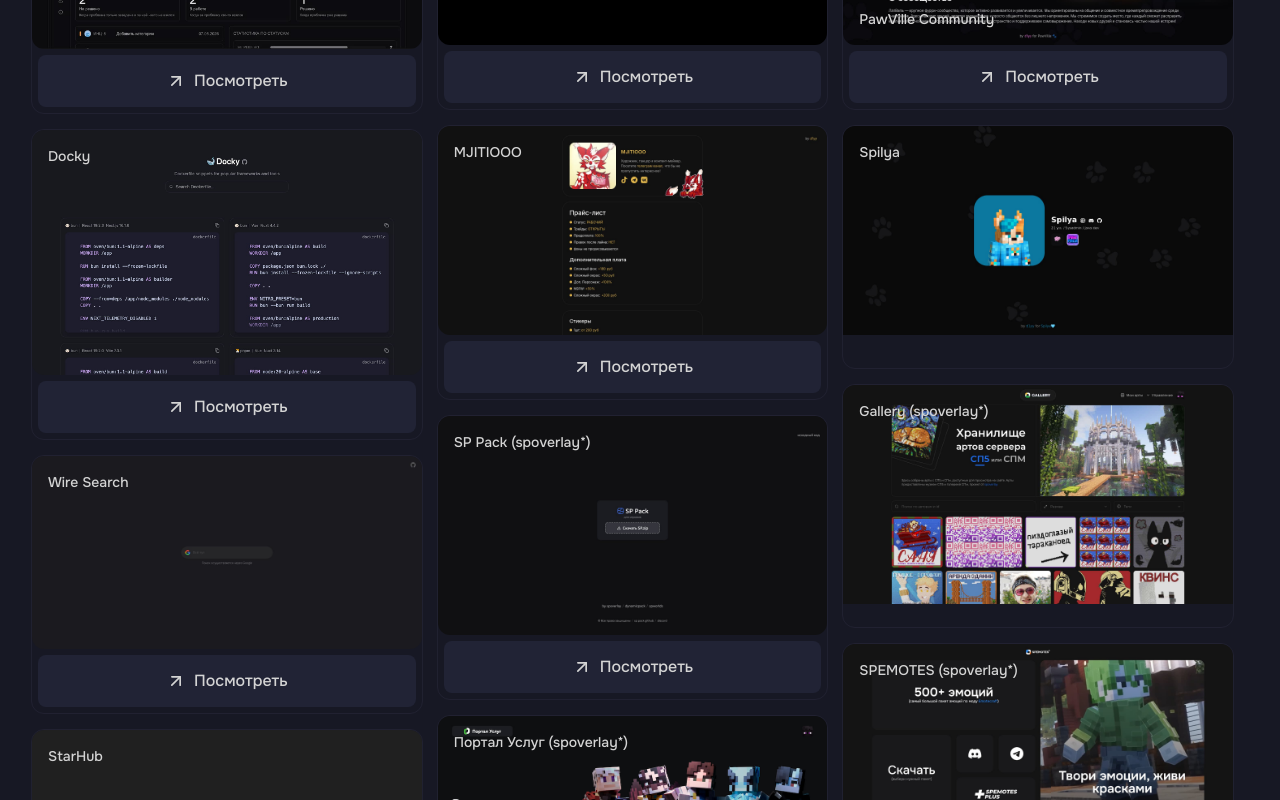
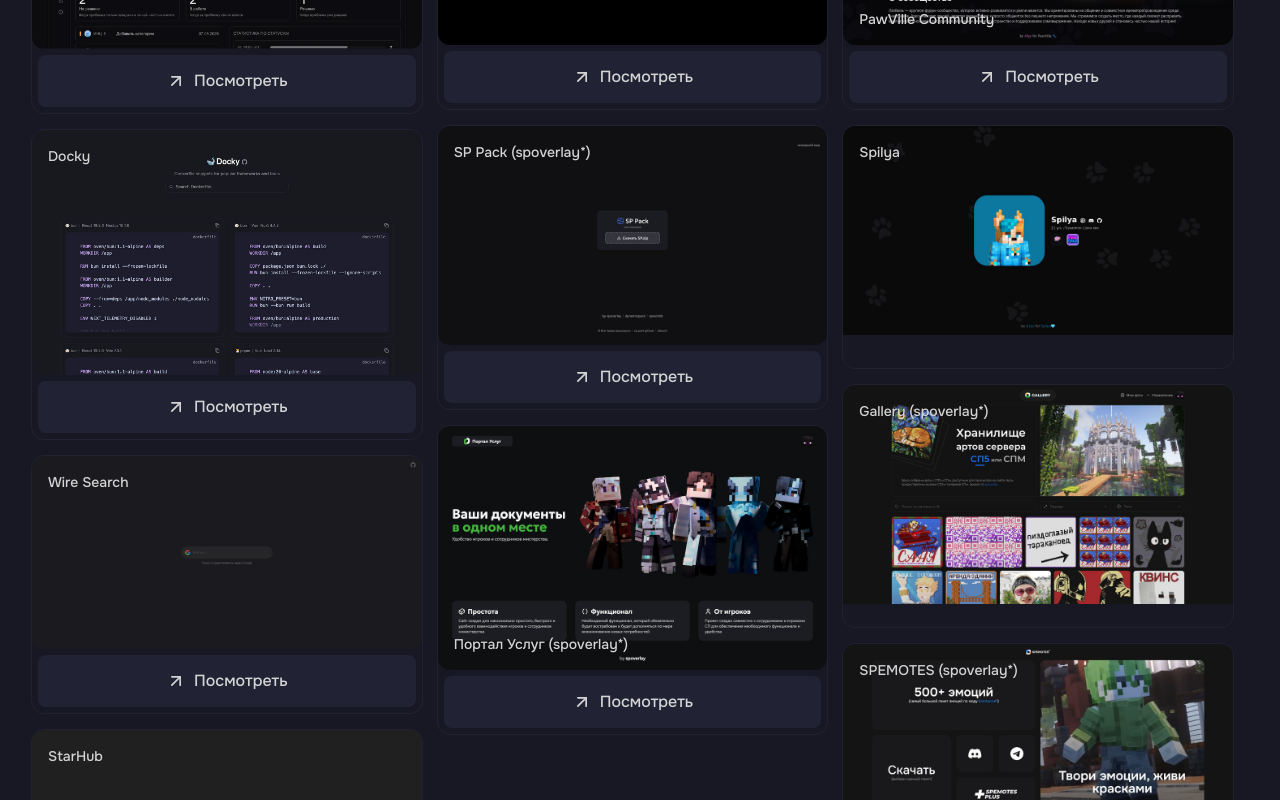
Before and after one commit to j0u1/www, a Next.js app: page / in a window 1280 px wide. Shown: the part 1100-1900 px from the top of the page. Built offline with nearby package versions, Linux system fonts and the light colour scheme; no server answers.

Commit message:
fix(projects): remove MJITIOOO entry and update portal link with position

```diff
--- a/app/data/projects.ts
+++ b/app/data/projects.ts
@@ -33,12 +33,6 @@ export const PROJECTS: Projects[] = [
     link: 'https://yat.d1yy.ru',
   },
   {
-    title: 'MJITIOOO',
-    description: 'Личный сайт MJITIOOO',
-    image: '/images/projects/mjitiooo.jpg',
-    link: 'https://mjitiooo.d1yy.ru',
-  },
-  {
     title: 'SP Pack (spoverlay*)',
     description: 'Сайт для скачивания общего ресурс пака СП5',
     image: '/images/projects/sppack.jpg',
@@ -49,6 +43,8 @@ export const PROJECTS: Projects[] = [
     description:
       'Инструмент для МЮ СП5 редактированием и созданием территорий и паспортов',
     image: '/images/projects/portal.jpg',
+    link: 'https://portal.spoverlay.ru',
+    position: 'bottom',
   },
   {
     title: 'PawVille Community',
```
